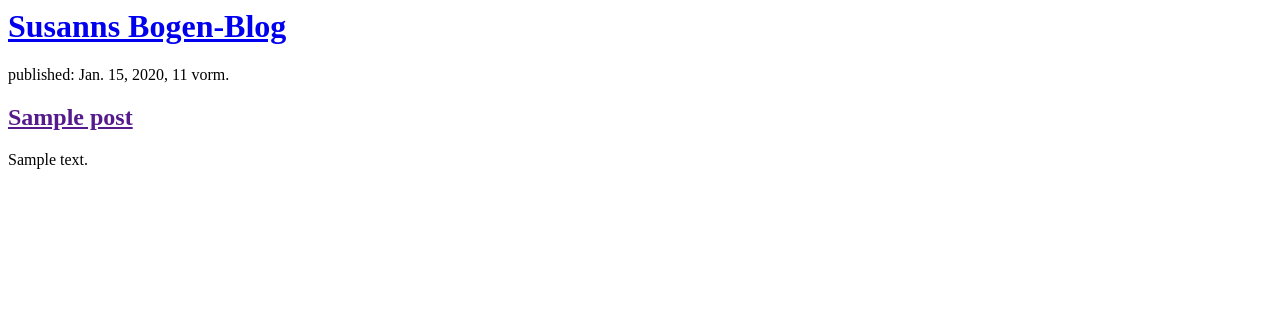
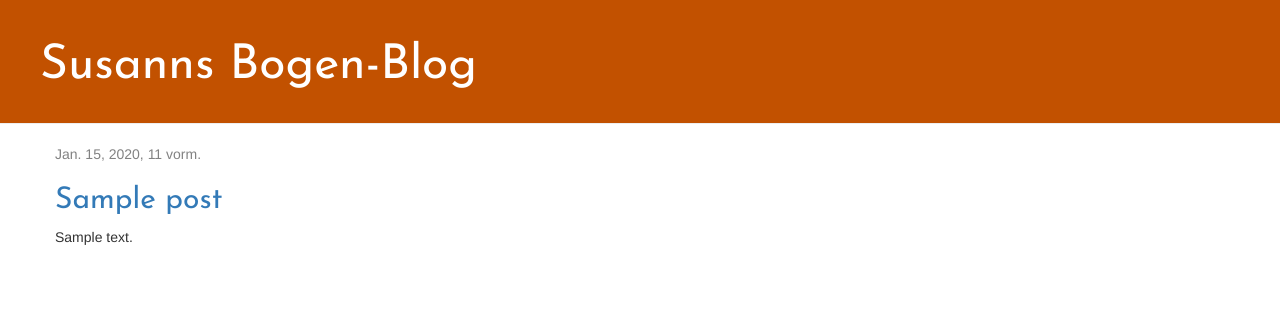
Before and after one commit to sriedernew/bogen, a Django app: page / in a window 1280 px wide. Shown: the top 316 px of the page. Run offline with Django 3.2, Linux system fonts and the light colour scheme; tables that the repository leaves empty hold one stand-in row (values such as "Sample post"); some libraries are stand-ins or nearby versions.

Commit message:
blog_detail, templates, links

```diff
--- /dev/null
+++ b/blog/static/css/blog.css
@@ -0,0 +1,46 @@
+.page-header {
+    background-color: #C25100;
+    margin-top: 0;
+    padding: 20px 20px 20px 40px;
+}
+
+.page-header h1, .page-header h1 a, .page-header h1 a:visited, .page-header h1 a:active {
+    color: #ffffff;
+    font-size: 36pt;
+    text-decoration: none;
+}
+
+.content {
+    margin-left: 40px;
+}
+
+h1, h2, h3, h4 {
+    font-family: 'Josefin Sans';
+}
+
+.date {
+    color: #828282;
+}
+
+.save {
+    float: right;
+}
+
+.post-form textarea, .post-form input {
+    width: 100%;
+}
+
+.top-menu, .top-menu:hover, .top-menu:visited {
+    color: #ffffff;
+    float: right;
+    font-size: 26pt;
+    margin-right: 20px;
+}
+
+.post {
+    margin-bottom: 70px;
+}
+
+.post h2 {
+    color: #C25100;
+}
--- /dev/null
+++ b/blog/templates/blog/base.html
@@ -0,0 +1,23 @@
+{% load static %}
+<html>
+    <head>
+        <link rel="stylesheet" href="//maxcdn.bootstrapcdn.com/bootstrap/3.2.0/css/bootstrap.min.css">
+        <link rel="stylesheet" href="//maxcdn.bootstrapcdn.com/bootstrap/3.2.0/css/bootstrap-theme.min.css">
+        <link href="//fonts.googleapis.com/css?family=Josefin Sans&subset=latin,latin-ext" rel="stylesheet" type="text/css">
+        <link rel="stylesheet" href="{% static 'css/blog.css' %}">
+        <title>Susanns Bogen-Blog</title>
+    </head>
+    <body>
+        <div class="page-header">
+            <h1><a href="/">Susanns Bogen-Blog</a></h1>
+        </div>
+        <div class="content container">
+            <div class="row">
+                <div class="col-md-8">
+                {% block content %}
+                {% endblock %}
+                </div>
+            </div>
+        </div>
+    </body>
+</html>
--- a/blog/templates/blog/post_list.html
+++ b/blog/templates/blog/post_list.html
@@ -1,18 +1,13 @@
-<html>
-    <head>
-        <title>Susanns Bogen-Blog</title>
-    </head>
-    <body>
-        <div>
-            <h1><a href="/">Susanns Bogen-Blog</a></h1>
-        </div>
+{% extends 'blog/base.html' %}
 
-        {% for post in posts %}
-        <div>
-            <p>published: {{ post.published_date }}</p>
-            <h2><a href="">{{ post.title }}</a></h2>
+{% block content %}
+    {% for post in posts %}
+        <div class="post">
+            <div class="date">
+                {{ post.published_date }}
+            </div>
+            <h2><a href="{% url 'post_detail' pk=post.pk %}">{{ post.title }}</a></h2>
             <p>{{ post.text|linebreaksbr }}</p>
         </div>
-        {% endfor %}
-    </body>
-</html>
+    {% endfor %}
+{% endblock %}
--- a/blog/urls.py
+++ b/blog/urls.py
@@ -3,4 +3,5 @@
 
 urlpatterns = [
     path('', views.post_list, name='post_list'),
+    path('post/<int:pk>/', views.post_detail, name='post_detail'),
 ]
--- a/blog/views.py
+++ b/blog/views.py
@@ -1,8 +1,13 @@
 from django.shortcuts import render
 from django.utils import timezone
+from django.shortcuts import render, get_object_or_404
 from .models import Post
 
 # Create your views here.
 def post_list(request):
     posts = Post.objects.filter(published_date__lte=timezone.now()).order_by('published_date')
     return render(request, 'blog/post_list.html', {'posts': posts})
+
+def post_detail(request, pk):
+    post = get_object_or_404(Post, pk=pk)
+    return render(request, 'blog/post_detail.html', {'post': post})
```
Also changed, not shown: blog/templates/blog/post_detail.html (added, +13 -0 lines).
